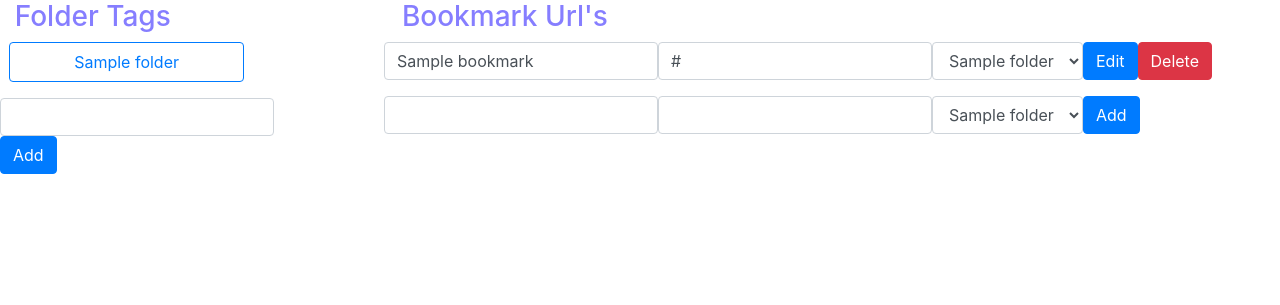
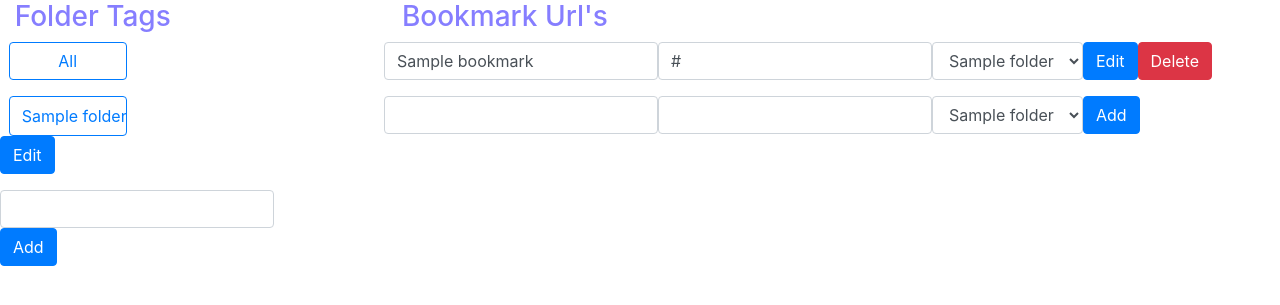
Before and after one commit to pavan-testpress/onboardingtaks, a Django app: page /bookmarks/ in a window 1280 px wide. Shown: the part 56-361 px from the top of the page. Run offline with Django 3.2, Linux system fonts and the light colour scheme; a user stored in the database is signed in; tables that the repository leaves empty hold one stand-in row (values such as "Sample post"); some libraries are stand-ins or nearby versions.

Commit message:
Add Edit Button
- Add Edit Button
- Add All folder to view all bookmarks

```diff
--- a/onboardingtasks/bookmarksapp/static/bookmarksapp/style.css
+++ b/onboardingtasks/bookmarksapp/static/bookmarksapp/style.css
@@ -10,7 +10,7 @@
 
 	.btn-outline-primary{
 		margin-left: 3%;
-   		width: 80%;
+   		width: 40%;
    		height: 5%;
 	}
 	.rightDiv
--- a/onboardingtasks/bookmarksapp/templates/bookmarksapp/index.html
+++ b/onboardingtasks/bookmarksapp/templates/bookmarksapp/index.html
@@ -3,11 +3,15 @@
     <div>
         <div class="leftDiv">
             <h3>Folder Tags</h3>
-            <form method="get">
-                {% for folder in folders%}
+            <form method="get" class="form-inline">
+                <button class="btn btn-outline-primary" type="submit" name="id" value="0">All</button><br>
+            </form>
+            {% for folder in folders%}
+                <form method="get">
                     <button class="btn btn-outline-primary" type="submit" name="id" value="{{folder.id}}">{{ folder.folder_name}}</button><br>
-                {% endfor%}
-            </form>
+                    <input class="btn btn-primary" type="submit" name="edit" value="Edit"/>
+                </form>
+            {% endfor%}
             <form method = "post" class="form-inline">
                 {% csrf_token %}
                 <input class="form-control" type="text" name="folder"/>
--- a/onboardingtasks/bookmarksapp/views.py
+++ b/onboardingtasks/bookmarksapp/views.py
@@ -10,7 +10,7 @@ class HomeView(TemplateView):
     template_name = "bookmarksapp/index.html"
 
     def get(self, request):
-        if 'id' in request.GET and request.GET['id'] != '1':
+        if 'id' in request.GET and request.GET['id'] != '0':
             bookmarks = Bookmarks.objects.filter(folder_name=request.GET['id'], user=request.user)
         else:
             bookmarks = Bookmarks.objects.filter(user=request.user)
```
Also changed, not shown: 1 other file.
